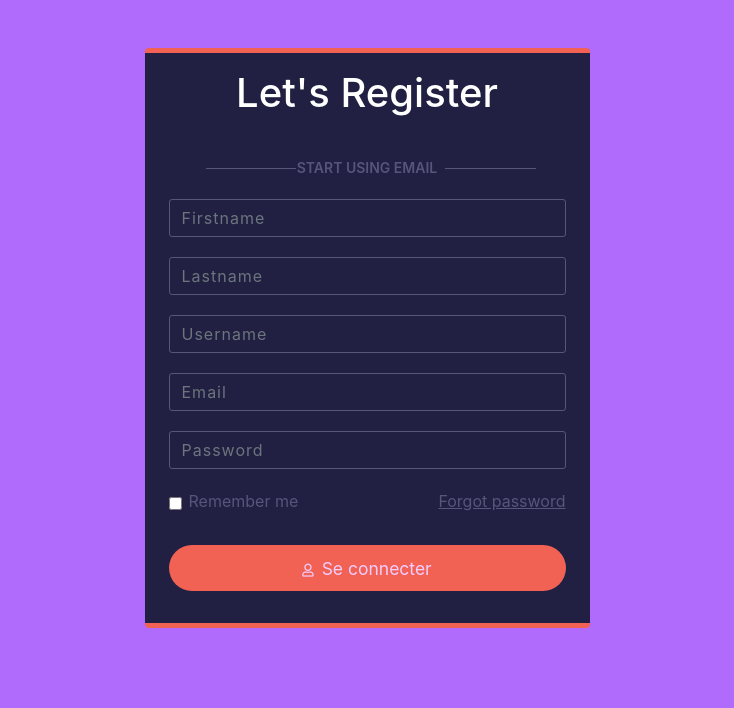
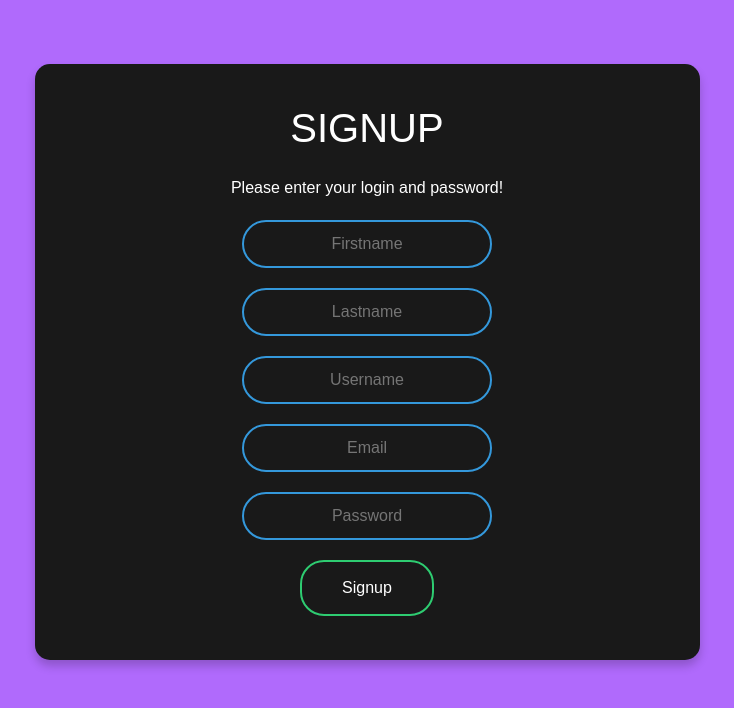
Before and after one commit to Aman16-ai/FRNZ_Zone, a Django app: page /register in a window 1280 px wide. Shown: the top 708 px of the page, without its empty margins (273-1007 px from the left). Run offline with Django 3.2, Linux system fonts and the light colour scheme; some libraries are stand-ins or nearby versions.

Commit message:
register page ui and login page ui ( similiar )

```diff
--- a/static/css/login.css
+++ b/static/css/login.css
@@ -26,6 +26,7 @@ body {
 }
 
 .box input[type="text"],
+.box input[type="email"],
 .box input[type="password"] {
     border: 0;
     background: none;
@@ -48,6 +49,7 @@ body {
 }
 
 .box input[type="text"]:focus,
+.box input[type="email"]:focus,
 .box input[type="password"]:focus {
     width: 300px;
     border-color: #2ecc71
--- a/static/css/register.css
+++ b/static/css/register.css
@@ -1,165 +1,50 @@
-body {
-	/* background-color: hsl(210deg 2% 60%) !important; */
-	background: linear-gradient(135deg, rgba(176, 106, 252, 1) 50%, rgba(176, 106, 252, 1) 100%);
+body{
 	animation: fadeInAnimation ease 1s;
 	animation-iteration-count: 1;
 	animation-fill-mode: forwards;
-
 }
 
-.card {
-	border: none;
-	border-top: 5px solid hsl(5deg 85% 64%);
-	border-bottom: 5px solid hsl(5deg 85% 64%);
-	background: #212042;
-	color: #57557A;
+.box input[type="text"],
+.box input[type="email"],
+.box input[type="password"] {
+    border: 0;
+    background: none;
+    display: block;
+    margin: 20px auto;
+    text-align: center;
+    border: 2px solid #3498db;
+    padding: 10px 10px;
+    width: 250px;
+    outline: none;
+    color: white;
+    border-radius: 24px;
+    transition: 0.25s
 }
 
-p {
-	font-weight: 600;
-	font-size: 15px;
+.box input[type="text"]:focus,
+.box input[type="password"]:focus {
+    width: 300px;
+    border-color: #2ecc71
 }
 
-.fab {
-	display: flex;
-	justify-content: center;
-	align-items: center;
-	border: none;
-	background: #2A284D;
-	height: 40px;
-	width: 90px;
+.box input[type="submit"] {
+    border: 0;
+    background: none;
+    display: block;
+    margin: 20px auto;
+    text-align: center;
+    border: 2px solid #2ecc71;
+    padding: 14px 40px;
+    outline: none;
+    color: white;
+    border-radius: 24px;
+    transition: 0.25s;
+    cursor: pointer
 }
 
-.fab:hover {
-	cursor: pointer;
+.box input[type="submit"]:hover {
+    background: #2ecc71
 }
-
-.fa-twitter {
-	color: #56ABEC;
-}
-
-.fa-facebook {
-	color: #1775F1;
-}
-
-.fa-google {
-	color: #CB5048;
-}
-
-.division {
-	float: none;
-	position: relative;
-	margin: 30px auto 20px;
-	text-align: center;
-	width: 100%;
-	box-sizing: border-box;
-}
-
-.division .line {
-	border-top: 1.5px solid #57557A;
-	;
-	position: absolute;
-	top: 13px;
-	width: 85%;
-}
-
-.line.l {
-	left: 52px;
-}
-
-.line.r {
-	right: 45px;
-
-}
-
-.division span {
-	font-weight: 600;
-	font-size: 14px;
-}
-
-.myform {
-	padding: 0 25px 0 33px;
-}
-
-.form-control {
-	border: 1px solid #57557A;
-	border-radius: 3px;
-	background: #212042;
-	margin-bottom: 20px;
-	letter-spacing: 1px;
-
-}
-
-.form-control:focus {
-	border: 1px solid #57557A;
-	border-radius: 3px;
-	box-shadow: none;
-	background: #212042;
-	color: #fff;
-	letter-spacing: 1px;
-}
-
-.bn {
-	text-decoration: underline;
-}
-
-.bn:hover {
-	cursor: pointer;
-}
-
-.form-check-input {
-	margin-top: 8px !important;
-}
-
-.btn-primary {
-	/* background: linear-gradient(135deg, rgba(176,106,252,1) 39%,rgba(116,17,255,1) 101%); */
-	background-color: hsl(5deg 85% 64%);
-	border: none;
-	border-radius: 50px;
-}
-
-.btn-primary:focus {
-	box-shadow: none;
-	border: none;
-}
-
-small {
-	color: #F2CEFF;
-}
-
-.far.fa-user {
-	font-size: 13px;
-}
-
-@media(min-width: 767px) {
-	.bn {
-		text-align: right;
-	}
-}
-
-@media(max-width: 767px) {
-	.form-check {
-		text-align: center;
-	}
-
-	.bn {
-		text-align: center;
-		align-items: center;
-	}
-}
-
-@media(max-width: 450px) {
-	.fab {
-		width: 100%;
-		height: 100%;
-	}
-
-	.division .line {
-		width: 50%;
-	}
-}
-
-
 
 @keyframes fadeInAnimation {
 	0% {
--- a/templates/accounts/register1.html
+++ b/templates/accounts/register1.html
@@ -14,51 +14,22 @@
 	<script src="//maxcdn.bootstrapcdn.com/bootstrap/4.1.1/js/bootstrap.min.js"></script>
 	<script src="https://ajax.googleapis.com/ajax/libs/jquery/3.3.1/jquery.min.js"></script>
 	<script src="//cdnjs.cloudflare.com/ajax/libs/jquery/3.2.1/jquery.min.js"></script>
-    <link rel="stylesheet" href="{% static 'css/register.css' %}">
+    <link rel="stylesheet" href="{% static 'css/login.css' %}">
   </head>
   <body>
-    <div class="container">
-        <div class="row d-flex justify-content-center mt-5">
-            <div class="col-12 col-md-8 col-lg-6 col-xl-5">
-                <div class="card py-3 px-4">
-                    <h1 class="text-white text-center">Let's Register</h1>
-                    <!-- <p class="text-center mb-3 mt-2">SE CONNECTER AVEC</p>
-                    <div class="row mx-auto ">
-                        <div class="col-4">
-                            <i class="fab fa-twitter"></i>
-                        </div>
-                        <div class="col-4">
-                            <i class="fab fa-facebook"></i>
-                        </div>
-                        <div class="col-4">
-                            <i class="fab fa-google"></i>
-                        </div>
-                    </div> -->
-                    <div class="division">
-                        <div class="row ">
-                            <div class="col-3 py-0"><div class="line l"></div></div>
-                            <div class="col-6 py-0"><span>START USING EMAIL</span></div>
-                            <div class="col-3 py-0"><div class="line r"></div></div>
-                        </div>
-                    </div>
-                    <form action="/handleSignup" method="post" onsubmit="return validationHandler()">
+    <div class="container py-3 mt-5">
+        <div class="row d-flex justify-content-center ">
+          <div class="col-12 col-md-8 col-lg-6 col-xl-7 py-3 " style="background: #191919;box-shadow: 0 6px 10px 0 rgba(0,0,0,0.2);border-radius: 15px;">
+            <form action="/handleSignup" method="post" class="box text-white py-2" onsubmit="return validationHandler()">
+                <h1 class="text-white py-3">Signup</h1>
+                <p class="text-white">Please enter your login and password!</p>
                 {% csrf_token %}
-                        <div class="form-group">
-                            <input class="form-control" type="text" id="firstNametxt" class="input p-2 m-2" name="Firstname" placeholder="Firstname" />
-                        </div>
-                         <div class="form-group">
-                            <input class="form-control" type="text" id="lastNametxt" class="input p-2 m-2" name="Lastname" placeholder="Lastname" />
-                        </div>
-                          <div class="form-group">
-                            <input class="form-control" type="text" id="userNametxt" class="input p-2 m-2" name="Username" placeholder="Username" />
-                        </div>
-                          <div class="form-group">
-                            <input class="form-control" type="email" class="input p-2 m-2" name="Email" placeholder="Email" />
-                        </div>
-                          <div class="form-group">
-                            <input class="form-control" type="password" id="passwordtxt" class="input p-2 m-2" name="Password" placeholder="Password" />
-                        </div>
-                          <div class="row">
+                <input   type="text" id="firstNametxt"   name="Firstname" placeholder="Firstname" />
+                <input  type="text" id="lastNametxt"   name="Lastname" placeholder="Lastname" />
+                <input  type="text" id="userNametxt"  name="Username" placeholder="Username" />
+                <input  type="email" id="email"   name="Email" placeholder="Email" />
+                <input  type="password" id="passwordtxt"  name="Password" placeholder="Password" />
+                <!-- <div class="row">
                     <div class="col-md-6 col-12">
                         <div class="form-group form-check">
                         <input type="checkbox" class="form-check-input" id="exampleCheck1">
@@ -66,17 +37,13 @@
                         </div>
                     </div>
                     <div class="col-md-6 col-12 bn">Forgot password</div>
-                          </div>
-                          <div class="form-group mt-3">
-                              <button type="submit" class="btn btn-block btn-primary btn-lg"><small><i class="far fa-user pr-2"></i>Se connecter</small></button>
-                          </div>
+                </div> -->
+                <!-- <button type="submit" class="btn btn-block btn-primary btn-lg"><small><i class="far fa-user pr-2"></i>Signup</small></button> -->
+                <input type="submit" name="" value="Signup" href="#" />
             </form>
           </div>
         </div>
       </div>
-    </div>
-
-
     <!-- Bootstrap JavaScript Libraries -->
     <script src="{% static 'js/register.js' %}"></script>
   </body>
```
Also changed, not shown: templates/accounts/signin.html (+21 -41 lines), db.sqlite3. Lines whose indentation alone changed are shown as unchanged.
